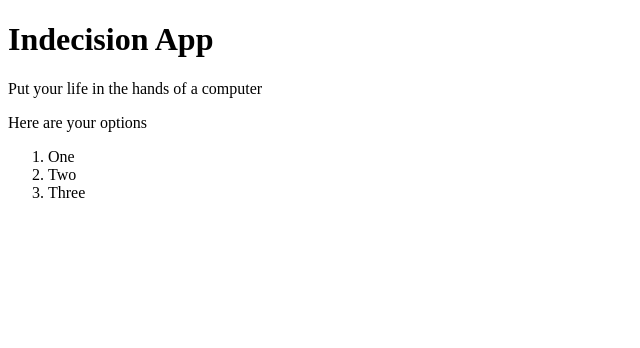
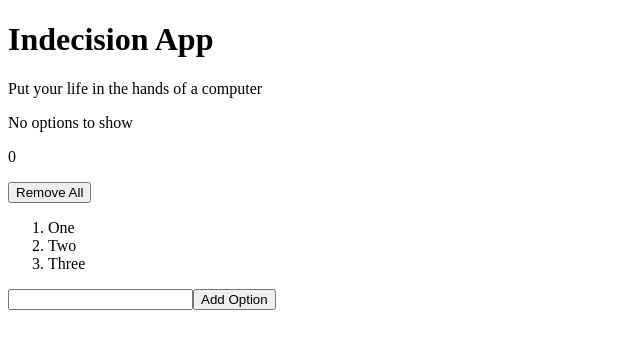
Before and after one commit to marzena-szopinska/Indecision_App, a React (Create React App) app: page / in a window 1280 px wide. Shown: the top 348 px of the page, without its empty margins (0-640 px from the left). Built offline with nearby package versions, Linux system fonts and the light colour scheme.

Commit message:
working on indecision app (part one)

```diff
--- a/src/index.js
+++ b/src/index.js
@@ -1,35 +1,58 @@
 import React from 'react';
 import ReactDOM from 'react-dom';
 
-var app = {
+const app = {
     title: 'Indecision App',
     subtitle: 'Put your life in the hands of a computer',
-    options: ['One', 'Two']
+    options: []
 };
 
-var template = (
+const onFormSubmit = (e) => {
+    // prevent page reload on submit
+    e.preventDefault();
+    // if there is an option, store it in a variable
+    const option = e.target.elements.option.value;
+
+    if(option){
+        app.options.push(option);
+        // clean the input window
+        e.target.elements.option.value = '';
+        // rerender the app
+        renderApp();
+    }
+};
+
+const onRemoveAll = () => {
+    // empty array
+    app.options = [];
+    // rerender the app
+    renderApp();
+};
+
+const renderApp = () => {
+    const template = (
         <div>
             <h1>{app.title}</h1>
             {/* render paragraph only if subtitle exists */}
             {app.subtitle && <p>{app.subtitle}</p>}
             {app.options.length > 0 ? 'Here are your options' : 'No options to show'}
+            <p>{app.options.length}</p>
+            <button onClick={onRemoveAll}>Remove All</button>
             <ol>
                 <li>One</li>
                 <li>Two</li>
                 <li>Three</li>
             </ol>
+            <form onSubmit={onFormSubmit}>
+                <input type='text' name='option' />
+                <button>Add Option</button>
+            </form>
         </div>
     );
 
-// practicing
-
-// var templateTwo = (
-//     <div>
-//         <h1>Marzena Szopinska</h1>
-//         <p>Age: 29</p>
-//         <p>Location: Poland</p>
-//     </div>
-// );
 
     // render the app
     ReactDOM.render(template, document.getElementById('root'));
+};
+
+renderApp();
```
Lines whose indentation alone changed are shown as unchanged.
